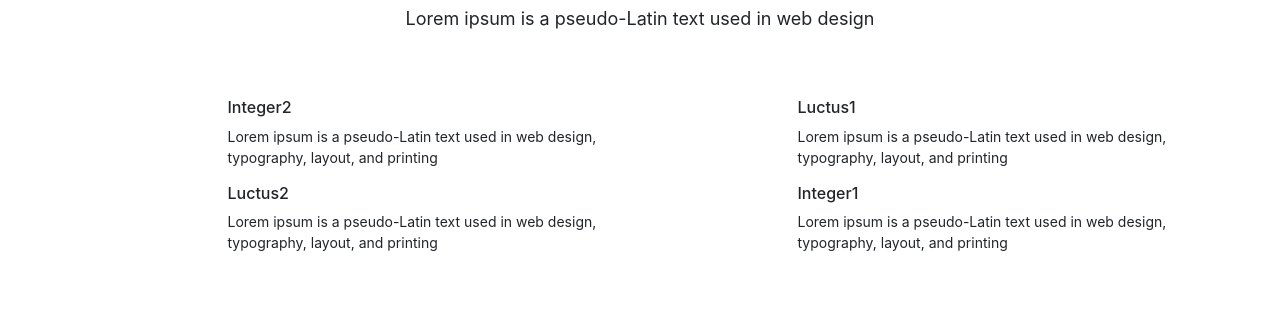
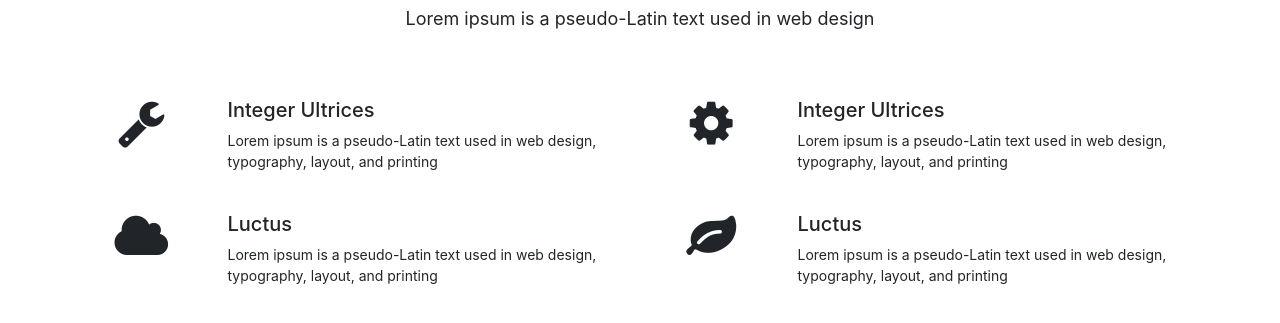
Before and after one commit to Rashmi000/Assg5, a plain HTML site: page index.html in a window 1280 px wide. Shown: the part 991-1314 px from the top of the page. Drawn offline with nearby package versions, Linux system fonts and the light colour scheme.

Commit message:
Section3

```diff
--- a/index.html
+++ b/index.html
@@ -4,6 +4,7 @@
     <link rel="stylesheet" href="style.css" type="text/css" />
      <!-- Bootstrap CSS -->
   <link rel="stylesheet" href="https://stackpath.bootstrapcdn.com/bootstrap/4.3.1/css/bootstrap.min.css" integrity="sha384-ggOyR0iXCbMQv3Xipma34MD+dH/1fQ784/j6cY/iJTQUOhcWr7x9JvoRxT2MZw1T" crossorigin="anonymous">
+  <link rel="stylesheet" href="https://cdnjs.cloudflare.com/ajax/libs/font-awesome/4.7.0/css/font-awesome.min.css">
 </head>
 <body>
     <div class="section1">
@@ -57,10 +58,10 @@
   <div class="col-md-6">
     <div class="row">
       <div class="col-md-3">
-
+        <i class="fa fa-wrench" style="font-size:50px;"></i>
       </div>
       <div class="col-md-9 right">
-        <h6>Integer2</h6>
+        <h5>Integer Ultrices</h5>
         <p>Lorem ipsum is a pseudo-Latin text used in web design, typography, layout, and printing</p>
       </div>
     </div>
@@ -68,23 +69,23 @@
   <div class="col-md-6">
     <div class="row">
       <div class="col-md-3">
-
+        <i class="fa fa-gear" style="font-size:50px;"></i>
       </div>
       <div class="col-md-9 right">
-        <h6>Luctus1</h6>
+        <h5>Integer Ultrices</h5>
         <p>Lorem ipsum is a pseudo-Latin text used in web design, typography, layout, and printing</p>
       </div>
     </div>
   </div>
-</div>
+</div><br>
 <div class="row">
   <div class="col-md-6">
     <div class="row">
       <div class="col-md-3">
-
+        <i class="fa fa-cloud" style="font-size:50px;"></i>
       </div>
       <div class="col-md-9 right">
-        <h6>Luctus2</h6>
+        <h5> Luctus</h5>
         <p>Lorem ipsum is a pseudo-Latin text used in web design, typography, layout, and printing</p>
       </div>
     </div>
@@ -92,10 +93,10 @@
   <div class="col-md-6">
     <div class="row">
       <div class="col-md-3">
-
+        <i class="fa fa-leaf" style="font-size:50px;"></i>
       </div>
       <div class="col-md-9 right">
-        <h6>Integer1</h6>
+        <h5>Luctus</h5>
         <p>Lorem ipsum is a pseudo-Latin text used in web design, typography, layout, and printing</p>
       </div>
     </div>
```
Also changed, not shown: style.css (line endings or trailing spaces).
